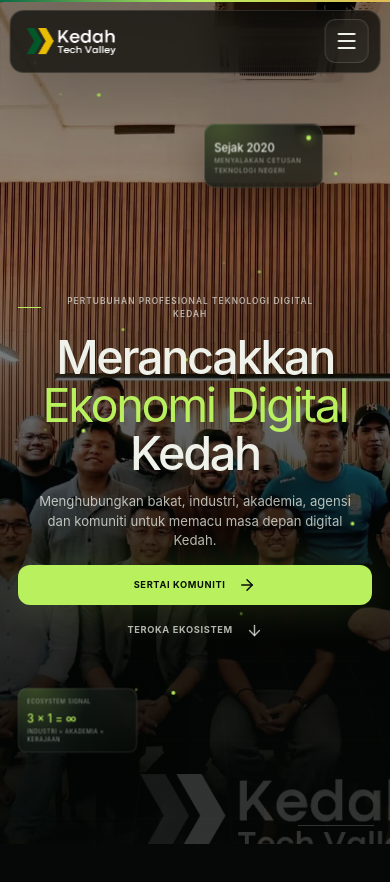
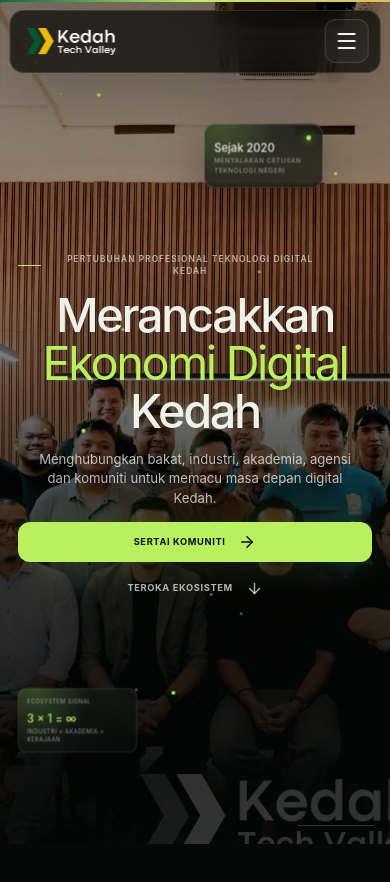
Before and after one commit to taufec/kedah-digital, a Next.js app: page / in a window 390 px wide. Shown: the top 882 px of the page. Built offline with nearby package versions, Linux system fonts and the light colour scheme.

Commit message:
Changes
Co-authored-by: taufec <152962399+taufec@users.noreply.github.com>

```diff
--- a/app/globals.css
+++ b/app/globals.css
@@ -2205,7 +2205,7 @@ em {
     max-width: none;
     padding-inline: 1.1rem;
     text-align: center;
-    margin-top: 12vh;
+    margin-top: 2vh;
   }
 
   .hero-kicker {
```
